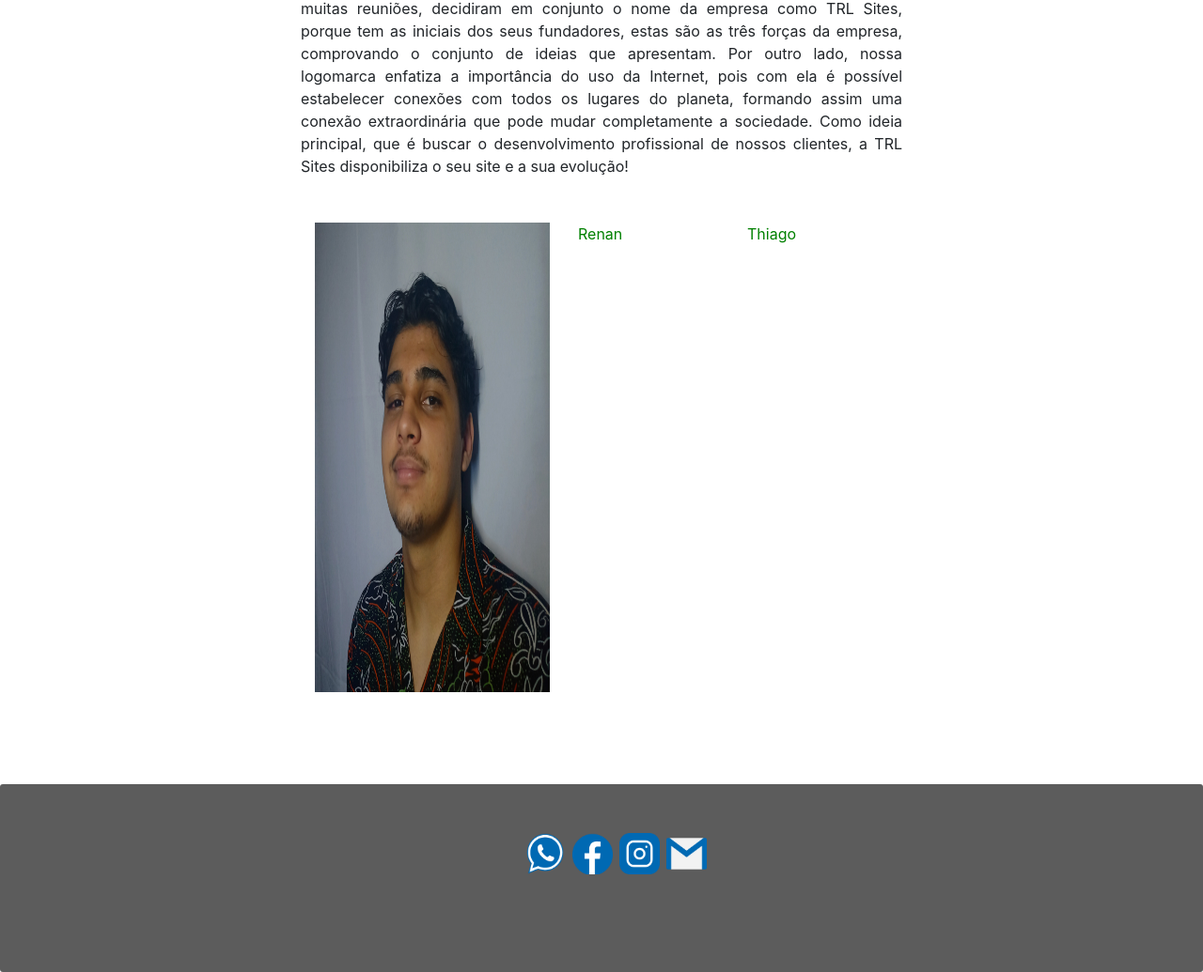
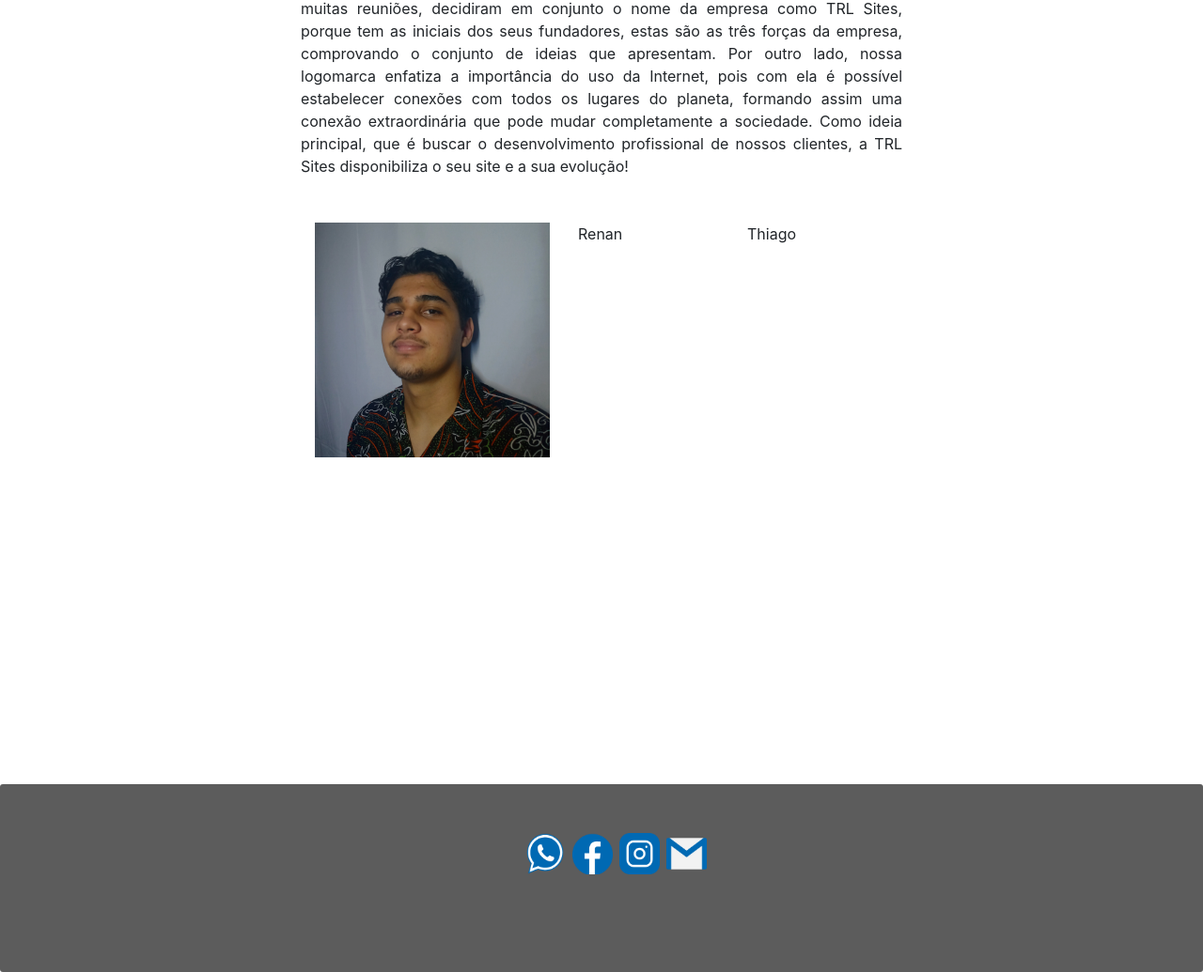
Before and after one commit to Renan397/Site-All-in-One-TRL-, a PHP site: page / in a window 1280 px wide. Shown: the part 445-1480 px from the top of the page at 94% size. Run offline with PHP 8.4, Linux system fonts and the light colour scheme.

Commit message:
Criada a nova branch e mudanças no home.css

```diff
--- a/assets/css/home.css
+++ b/assets/css/home.css
@@ -29,9 +29,8 @@ body {
 #equipe {
     position: absolute;
     margin-top: 5%;
-    color: green;
 }
 #foto_luciano{
     width: 250px;
-    height: 500px;
+    height: 250px;
 }
```
